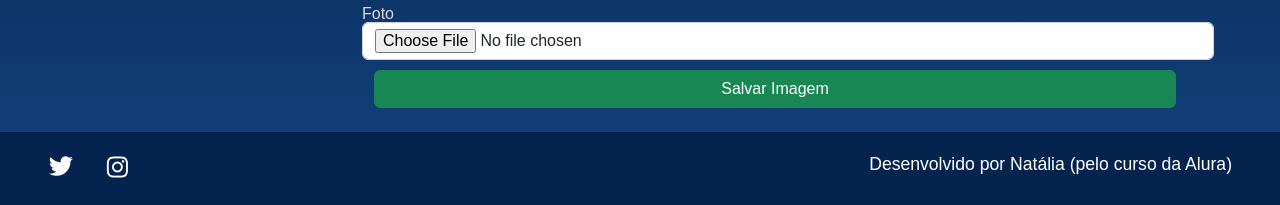
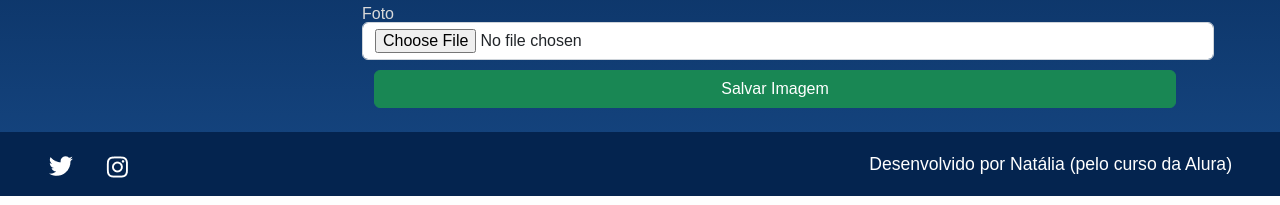
Before and after one commit to natalia-mvieira/SpaceGlance, a Django app: page /nova_imagem in a window 1280 px wide. Shown: the part 636-841 px from the top of the page. Run offline with Django 4.2, Linux system fonts and the light colour scheme; the visitor is signed in with stand-in values (Sample User, id 1).

Commit message:
'ReadMe'

```diff
--- a/templates/galeria/nova_imagem.html
+++ b/templates/galeria/nova_imagem.html
@@ -7,7 +7,7 @@
             {% csrf_token %}
             <div class="row">
                     {% for field in form.visible_fields %}
-                    <div class="col-12 col-lg-12" style="margin-bottom: 10px;">
+                    <div class="col-12 col-lg-12" style="margin-bottom: 10px">
                         <label style="color:#D9D9D9; margin-bottom: 5px;" for="{{ field.id_for_label }}">{{ field.label }}</label>
                         {{ field }}
                     </div>
--- a/templates/partials/_footer.html
+++ b/templates/partials/_footer.html
@@ -1,5 +1,5 @@
 {% load static %}
-<footer class="rodape">
+<footer class="rodape" style="position: absolute; padding-bottom:0; height: 4rem">
     <div class="rodape__icones">
         <a href="https://twitter.com/AluraOnline" target=”_blank” >
             <img src="{% static '/assets/ícones/1x/twitter.png'%}" alt="ícone twitter">
```
Also changed, not shown: README.md (added).
